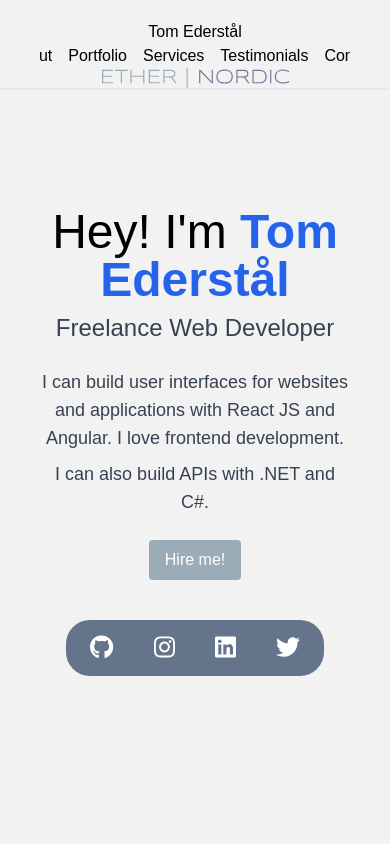
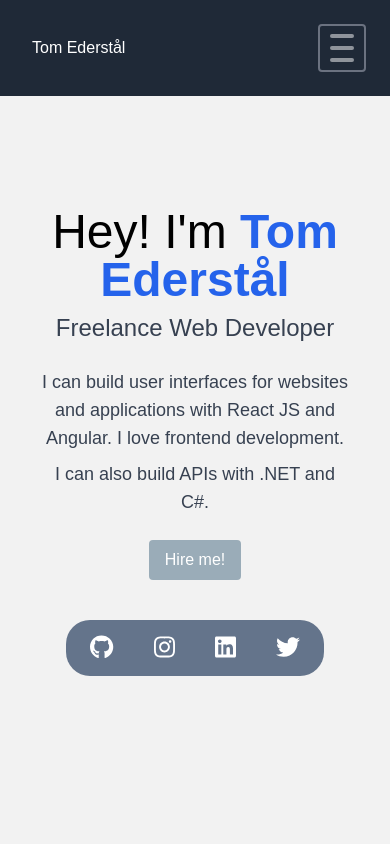
Before and after one commit to TomEder/MyPortfolio, a React (Create React App) app: page / in a window 390 px wide. Shown: the top 844 px of the page. Built offline with nearby package versions, Linux system fonts and the light colour scheme; a web font is replaced by a local one.

Commit message:
animated hamburger button

```diff
--- /dev/null
+++ b/src/conponents/Header/header.css
@@ -0,0 +1,41 @@
+/* header.css */
+svg path {
+    stroke: #ffffff;
+    stroke-width: 3;
+    stroke-linecap: round;
+    stroke-linejoin: round;
+    stroke-dasharray: 24 var(--total-length, 100);
+    stroke-dashoffset: var(--offset, -38);
+    transition: stroke-dashoffset 0.8s cubic-bezier(.645, .045, .355, 1), stroke-dasharray 0.8s cubic-bezier(.645, .045, .355, 1), transform 0.8s cubic-bezier(.645, .045, .355, 1);
+  }
+
+  svg path.line--1 {
+    --total-length: 111.22813415527344;
+    --offset: -50.22813415527344;
+  }
+
+  svg path.line--2 {
+    --total-length: 99;
+    --offset: -20;
+  }
+
+  svg path.line--3 {
+    --total-length: 111.22813415527344;
+    --offset: -50.22813415527344;
+  }
+
+  .burger-line-open.line--1 {
+    --offset: -16.9705627485;
+  }
+
+  .burger-line-open.line--2 {
+    --offset: -20;
+  }
+
+  .burger-line-open.line--3 {
+    --offset: -16.9705627485;
+  }
+
+  svg circle {
+    transition: opacity 0.8s cubic-bezier(.645, .045, .355, 1);
+  }
--- a/src/conponents/Header/header.jsx
+++ b/src/conponents/Header/header.jsx
@@ -1,27 +1,70 @@
-import React from "react";
+import React, { useState } from "react";
 import { ReactComponent as Logo } from "../../Images/ETHER _ NORDIC_bright.svg";
 
 const Header = () => {
+  const [menuOpen, setMenuOpen] = useState(false);
+
+  const toggleMenu = () => {
+    setMenuOpen(!menuOpen);
+  };
+
+  const genericHamburgerLine = `h-1 w-6 my-1 rounded-full bg-white transition ease transform duration-300`;
+
   return (
-    <>
-      <div className="mx-auto bg-tommy-background border-b-2 px-10 md:py-3 fixed w-screen">
-        <div className="flex flex-col md:flex-row justify-between items-center mt-5">
-          <div className="Name">
-            <a href="#landing">Tom Ederstål</a>
-          </div>
-          <div className="Buttons flex space-x-4">
-            <a href="#container">About</a>
-            <a href="#projects">Portfolio</a>
-            <a href="#services">Services</a>
-            <a href="#testimonials">Testimonials</a>
-            <a href="#contact">Contact</a>
-          </div>
-          <div className="Logo">
-            <Logo />
-          </div>
-        </div>
+    <nav className="flex items-center justify-between flex-wrap bg-gray-800 p-6 fixed w-full z-10 top-0">
+      <div className="flex items-center flex-shrink-0 text-white mr-6">
+        <a className="text-white no-underline hover:text-white hover:no-underline" href="#landing">
+          <span className="text-1xl pl-2">Tom Ederstål</span>
+        </a>
       </div>
-    </>
+
+      <div className="block lg:hidden">
+      <button
+        className="flex flex-col h-12 w-12 border-2 border-gray-500 rounded justify-center items-center group"
+        onClick={() => setMenuOpen(!menuOpen)}
+    >
+        <div
+            className={`${genericHamburgerLine} ${
+              menuOpen
+                    ? "rotate-45 translate-y-3 opacity-50 group-hover:opacity-100"
+                    : "opacity-50 group-hover:opacity-100"
+            }`}
+        />
+        <div className={`${genericHamburgerLine} ${menuOpen ? "opacity-0" : "opacity-50 group-hover:opacity-100"}`} />
+        <div
+            className={`${genericHamburgerLine} ${
+              menuOpen
+                    ? "-rotate-45 -translate-y-3 opacity-50 group-hover:opacity-100"
+                    : "opacity-50 group-hover:opacity-100"
+            }`}
+        />
+    </button>
+      </div>
+
+      <div className={`w-full flex-grow lg:flex lg:items-center lg:w-auto ${menuOpen ? "block" : "hidden"} lg:block pt-6 lg:pt-0`} id="nav-content">
+        <ul className="list-reset lg:flex justify-end flex-1 items-center">
+          <li className="mr-3">
+            <a className="inline-block text-gray-400 no-underline hover:text-gray-200 hover:text-underline py-2 px-4" href="#container">About</a>
+          </li>
+          <li className="mr-3">
+            <a className="inline-block text-gray-400 no-underline hover:text-gray-200 hover:text-underline py-2 px-4" href="#projects">Portfolio</a>
+          </li>
+          <li className="mr-3">
+            <a className="inline-block text-gray-400 no-underline hover:text-gray-200 hover:text-underline py-2 px-4" href="#services">Services</a>
+          </li>
+          <li className="mr-3">
+            <a className="inline-block text-gray-400 no-underline hover:text-gray-200 hover:text-underline py-2 px-4" href="#testimonials">Testimonials</a>
+          </li>
+          <li className="mr-3">
+            <a className="inline-block text-gray-400 no-underline hover:text-gray-200 hover:text-underline py-2 px-4" href="#contact">Contact</a>
+          </li>
+        </ul>
+      </div>
+
+      <div className="hidden lg:flex">
+        <Logo />
+      </div>
+    </nav>
   );
 };
 
```
